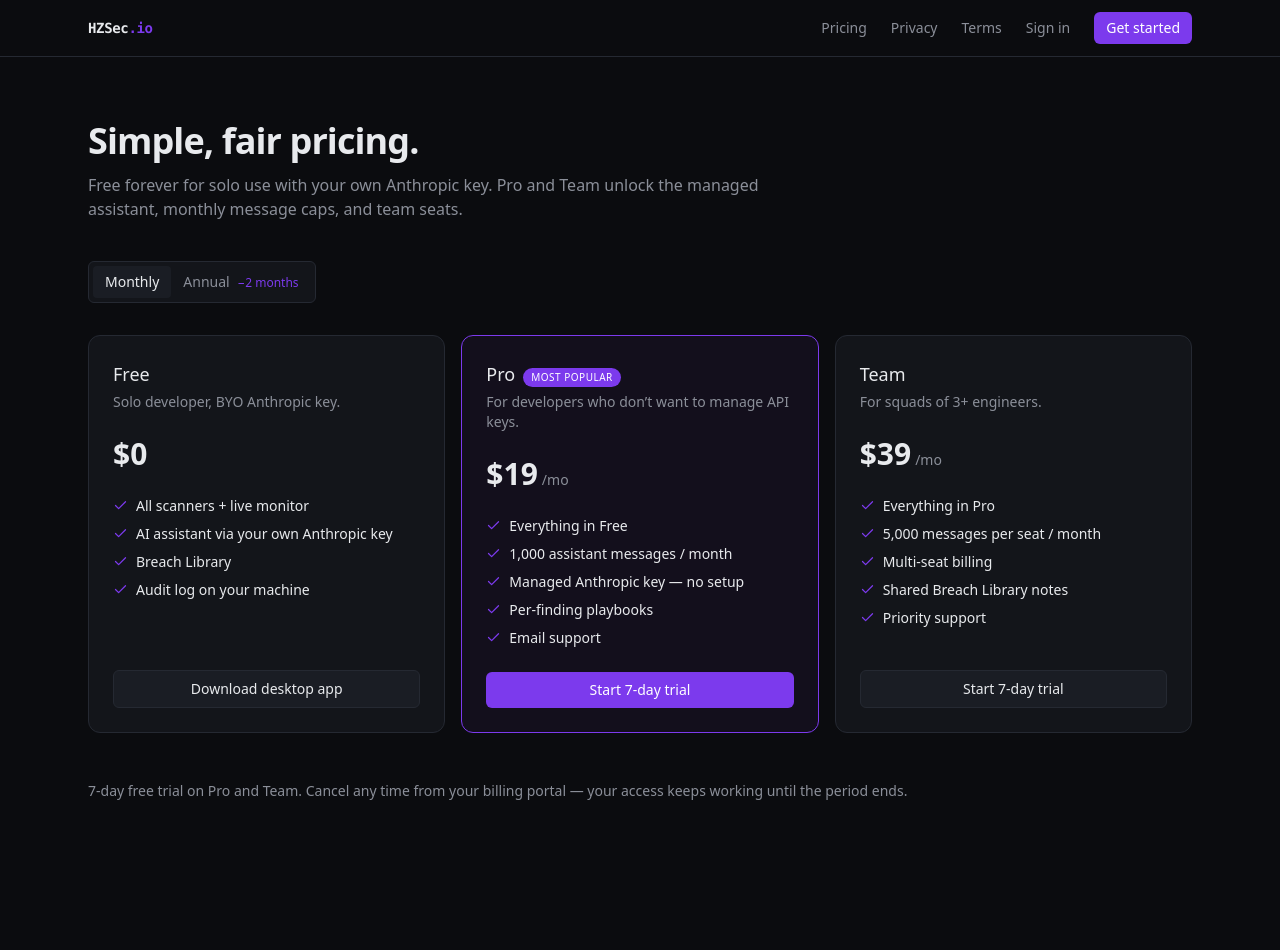
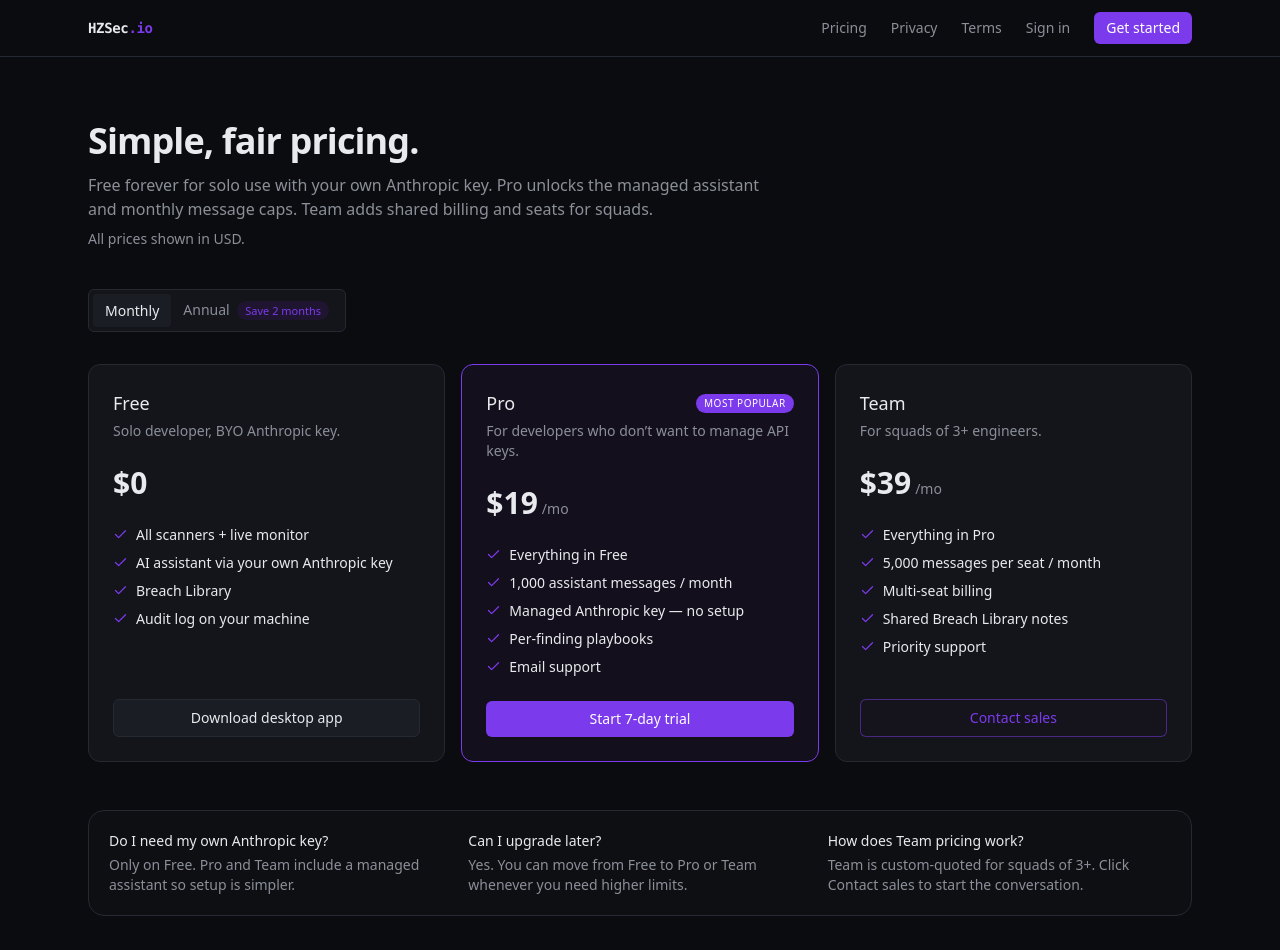
Before and after one commit to HamzaAls-AI/HZSEC, a Next.js app in the folder hzsec-website/: page /pricing in a window 1280 px wide. Shown: the top 950 px of the page. Built offline with nearby package versions, Linux system fonts and the light colour scheme; no server answers.

Commit message:
fix: polish pricing page copy and ctas

```diff
--- a/hzsec-website/app/pricing/page.tsx
+++ b/hzsec-website/app/pricing/page.tsx
@@ -12,16 +12,30 @@
         <div className="max-w-2xl">
           <h1 className="text-3xl font-semibold tracking-tight sm:text-4xl">Simple, fair pricing.</h1>
           <p className="mt-3 text-muted">
-            Free forever for solo use with your own Anthropic key. Pro and Team unlock
-            the managed assistant, monthly message caps, and team seats.
+            Free forever for solo use with your own Anthropic key. Pro unlocks the managed assistant and monthly message caps. Team adds shared billing and seats for squads.
           </p>
+          <p className="mt-2 text-sm text-muted">All prices shown in USD.</p>
         </div>
 
         <PricingTable />
 
-        <p className="mt-12 text-sm text-muted">
-          7-day free trial on Pro and Team. Cancel any time from your billing
-          portal — your access keeps working until the period ends.
+        <div className="mt-12 grid gap-4 rounded-2xl border border-border bg-panel/40 p-5 sm:grid-cols-3">
+          <div>
+            <h2 className="text-sm font-medium text-text">Do I need my own Anthropic key?</h2>
+            <p className="mt-1 text-sm text-muted">Only on Free. Pro and Team include a managed assistant so setup is simpler.</p>
+          </div>
+          <div>
+            <h2 className="text-sm font-medium text-text">Can I upgrade later?</h2>
+            <p className="mt-1 text-sm text-muted">Yes. You can move from Free to Pro or Team whenever you need higher limits.</p>
+          </div>
+          <div>
+            <h2 className="text-sm font-medium text-text">How does Team pricing work?</h2>
+            <p className="mt-1 text-sm text-muted">Team is custom-quoted for squads of 3+. Click Contact sales to start the conversation.</p>
+          </div>
+        </div>
+
+        <p className="mt-8 text-sm text-muted">
+          7-day free trial on Pro and Team. Cancel any time from your billing portal — your access keeps working until the period ends.
         </p>
       </section>
       <MarketingFooter />
--- a/hzsec-website/components/PricingTable.tsx
+++ b/hzsec-website/components/PricingTable.tsx
@@ -47,8 +47,8 @@
     blurb: 'For squads of 3+ engineers.',
     priceMonthly: 39,
     priceAnnual: null,
-    cta: 'Start 7-day trial',
-    href: null,
+    cta: 'Contact sales',
+    href: 'mailto:hello@hzsec.io?subject=HZSec%20Team%20pricing',
     features: [
       'Everything in Pro',
       '5,000 messages per seat / month',
@@ -102,7 +102,10 @@
           onClick={() => setInterval('annual')}
           className={`rounded px-3 py-1.5 ${interval === 'annual' ? 'bg-panel2 text-text' : 'text-muted hover:text-text'}`}
         >
-          Annual <span className="ml-1 text-xs text-accent">−2 months</span>
+          Annual{' '}
+          <span className="ml-1 rounded-full bg-accentSoft px-2 py-0.5 text-[11px] font-medium text-accent">
+            Save 2 months
+          </span>
         </button>
       </div>
 
@@ -110,7 +113,7 @@
         {tiers.map(t => {
           const price = interval === 'annual' ? t.priceAnnual : t.priceMonthly;
           const unit  = price === 0 ? '' : interval === 'annual' ? '/yr' : '/mo';
-          const teamUnavailable = t.id === 'team' && interval === 'annual';
+          const isCustomPrice = t.id === 'team' && interval === 'annual';
 
           return (
             <div
@@ -121,7 +124,7 @@
                   : 'border-border bg-panel'
               }`}
             >
-              <div className="flex items-baseline gap-2">
+              <div className="flex items-center justify-between gap-2">
                 <h3 className="text-lg font-medium">{t.name}</h3>
                 {t.highlighted && (
                   <span className="rounded-full bg-accent px-2 py-0.5 text-[10px] uppercase tracking-wider text-white">
@@ -132,8 +135,11 @@
               <p className="mt-1 text-sm text-muted">{t.blurb}</p>
 
               <div className="mt-6">
-                {teamUnavailable ? (
-                  <div className="text-sm text-muted">Annual billing on request.</div>
+                {isCustomPrice ? (
+                  <div>
+                    <div className="text-sm font-medium text-text">Custom pricing</div>
+                    <div className="mt-1 text-sm text-muted">Annual billing on request.</div>
+                  </div>
                 ) : (
                   <div className="flex items-baseline gap-1">
                     <span className="text-3xl font-semibold">${price}</span>
@@ -159,9 +165,16 @@
                   >
                     {t.cta}
                   </a>
+                ) : t.id === 'team' ? (
+                  <a
+                    href={t.href ?? '#'}
+                    className="block w-full rounded-md border border-accent/50 bg-accentSoft/20 py-2 text-center text-sm text-accent hover:bg-accentSoft/35"
+                  >
+                    {t.cta}
+                  </a>
                 ) : (
                   <button
-                    disabled={pending === t.id || teamUnavailable}
+                    disabled={pending === t.id}
                     onClick={() => startCheckout(t.id as 'pro' | 'team')}
                     className={`w-full rounded-md py-2 text-center text-sm transition-colors ${
                       t.highlighted
```
